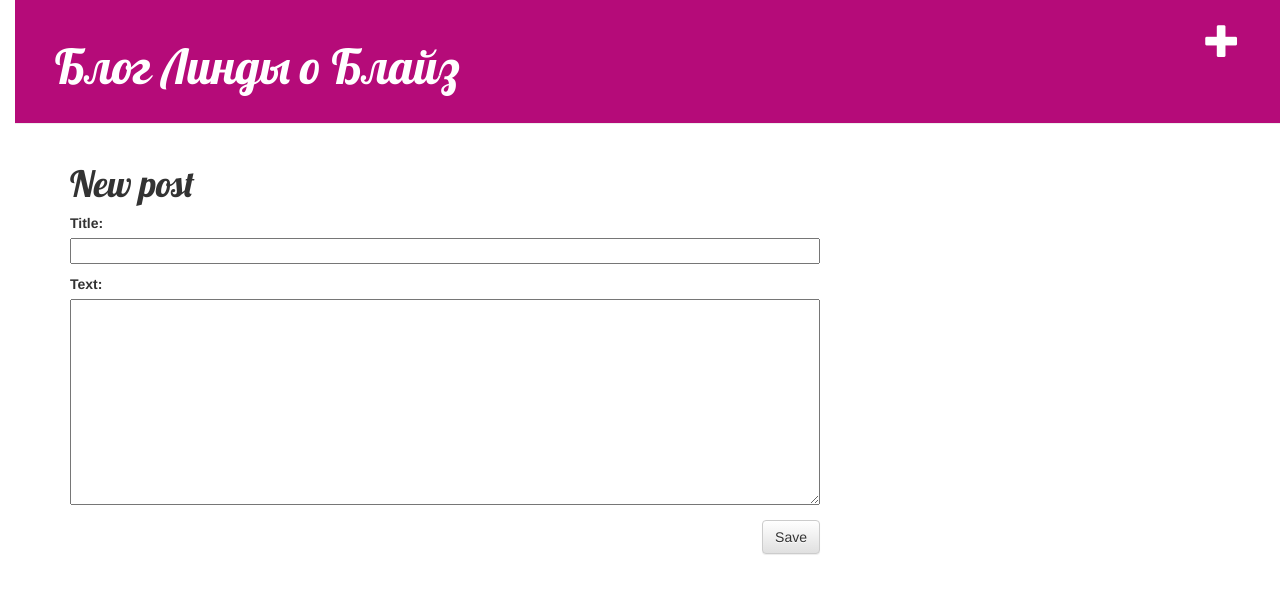
After one commit to DianaKom/Blythe-blog, a Django app: page /post/new/ in a window 1280 px wide. The commit adds this page. Shown: the top 594 px of the page. Run offline with Django 3.2, Linux system fonts and the light colour scheme; some libraries are stand-ins or nearby versions.

Commit message:
Added first page: http://lindablythes.pythonanywhere.com/

```diff
--- /dev/null
+++ b/blog/forms.py
@@ -0,0 +1,9 @@
+from django import forms
+
+from .models import Post
+
+class PostForm(forms.ModelForm):
+
+    class Meta:
+        model = Post
+        fields = ('title', 'text',)
--- /dev/null
+++ b/blog/static/css/blog.css
@@ -0,0 +1,53 @@
+h1 a{
+color: #B50B79;
+font-family: 'Lobster';
+}
+body {
+    padding-left: 15px;
+}
+.page-header {
+    background-color: #B50B79;
+    margin-top: 0;
+    padding: 20px 20px 20px 40px;
+}
+
+.page-header h1, .page-header h1 a, .page-header h1 a:visited, .page-header h1 a:active {
+    color: #ffffff;
+    font-size: 36pt;
+    text-decoration: none;
+}
+
+.content {
+    margin-left: 40px;
+}
+
+h1, h2, h3, h4 {
+    font-family: 'Lobster', cursive;
+}
+
+.date {
+    color: #B50B79;
+}
+
+.save {
+    float: right;
+}
+
+.post-form textarea, .post-form input {
+    width: 100%;
+}
+
+.top-menu, .top-menu:hover, .top-menu:visited {
+    color: #ffffff;
+    float: right;
+    font-size: 26pt;
+    margin-right: 20px;
+}
+
+.post {
+    margin-bottom: 70px;
+}
+
+.post h1 a, .post h1 a:visited {
+    color: #000000;
+}
--- /dev/null
+++ b/blog/templates/blog/base.html
@@ -0,0 +1,24 @@
+{% load staticfiles %}
+<html>
+    <head>
+        <title>Блог Линды о Блайз</title>
+        <link rel="stylesheet" href="//maxcdn.bootstrapcdn.com/bootstrap/3.2.0/css/bootstrap.min.css">
+        <link rel="stylesheet" href="//maxcdn.bootstrapcdn.com/bootstrap/3.2.0/css/bootstrap-theme.min.css">
+        <link href='//fonts.googleapis.com/css?family=Lobster&subset=latin,latin-ext' rel='stylesheet' type='text/css'>
+        <link rel="stylesheet" href="{% static 'css/blog.css' %}">
+    </head>
+    <body>
+    <div class="page-header">
+        <a href="{% url 'post_new' %}" class="top-menu"><span class="glyphicon glyphicon-plus"></span></a>
+        <h1><a href="/">Блог Линды о Блайз</a></h1>
+    </div>
+    <div class="content container">
+        <div class="row">
+            <div class="col-md-8">
+            {% block content %}
+            {% endblock %}
+            </div>
+        </div>
+    </div>
+</body>
+</html>
--- /dev/null
+++ b/blog/templates/blog/post_edit.html
@@ -0,0 +1,18 @@
+<!DOCTYPE html>
+<html lang="en">
+<head>
+    <meta charset="UTF-8">
+    <title>Title</title>
+</head>
+<body>
+{% extends 'blog/base.html' %}
+
+{% block content %}
+    <h1>New post</h1>
+    <form method="POST" class="post-form">{% csrf_token %}
+        {{ form.as_p }}
+        <button type="submit" class="save btn btn-default">Save</button>
+    </form>
+{% endblock %}
+</body>
+</html>
--- a/blog/urls.py
+++ b/blog/urls.py
@@ -2,4 +2,6 @@ from django.conf.urls import url
 from . import views
 urlpatterns = [
     url(r'^$', views.post_list, name='post_list'),
+    url(r'^post/new/$', views.post_new, name='post_new'),
+    url(r'^post/(?P<pk>\d+)/edit/$', views.post_edit, name='post_edit'),
 ]
--- a/blog/views.py
+++ b/blog/views.py
@@ -1,8 +1,39 @@
-from django.shortcuts import render
+from django.shortcuts import render, get_object_or_404
 from django.utils import timezone
 from .models import Post
+from .forms import PostForm
+from django.shortcuts import redirect
 
 
 def post_list(request):
     posts = Post.objects.filter(published_date__lte=timezone.now()).order_by('published_date')
     return render(request, 'blog/post_list.html', {'posts': posts})
+
+
+def post_new(request):
+    if request.method == "POST":
+        form = PostForm(request.POST)
+        if form.is_valid():
+            post = form.save(commit=False)
+            post.author = request.user
+            post.published_date = timezone.now()
+            post.save()
+            return redirect('post_detail', pk=post.pk)
+    else:
+        form = PostForm()
+    return render(request, 'blog/post_edit.html', {'form': form})
+
+
+def post_edit(request, pk):
+    post = get_object_or_404(Post, pk=pk)
+    if request.method == "POST":
+        form = PostForm(request.POST, instance=post)
+        if form.is_valid():
+            post = form.save(commit=False)
+            post.author = request.user
+            post.published_date = timezone.now()
+            post.save()
+            return redirect('post_detail', pk=post.pk)
+    else:
+        form = PostForm(instance=post)
+    return render(request, 'blog/post_edit.html', {'form': form})
```
Also changed, not shown: blog/templates/blog/post_detail.html (added, +22 -0 lines), blog/templates/blog/post_list.html (+13 -19 lines).
